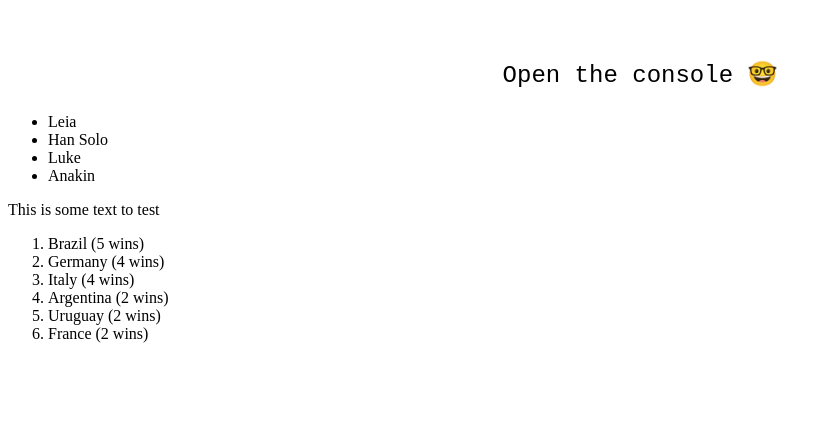
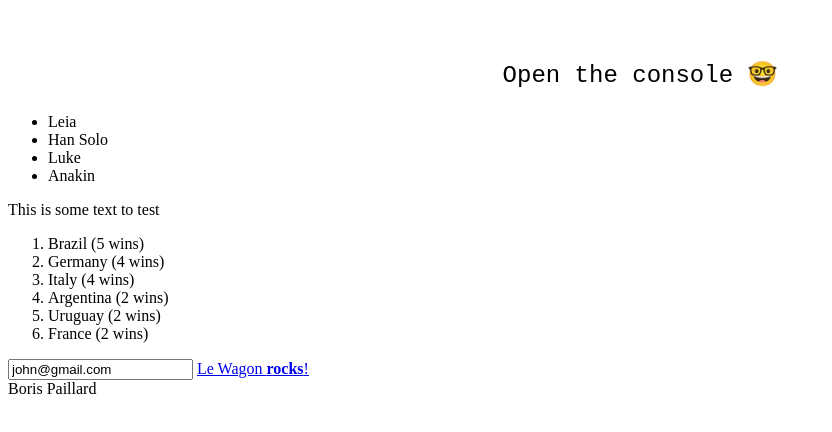
Before and after one commit to cbongard90/dom_and_event_992, a website built with webpack: page index.html in a window 1280 px wide. Shown: the part 260-692 px from the top of the page, without its empty margins (0-832 px from the left). Built offline with nearby package versions, Linux system fonts and the light colour scheme.

Commit message:
advance DOM

```diff
--- a/index.html
+++ b/index.html
@@ -24,6 +24,15 @@
       <li>Uruguay (2 wins)</li>
     </ol>
 
+    <!-- Some HTML -->
+    <input name="email" id="email" value="paul@gmail.com" />
+
+    <a href="https://www.lewagon.com" id="home">Le Wagon <em>rocks</em></a>
+
+    <div id="user" data-uid="2471555" data-github-nickname="Papillard">
+      Boris Paillard
+    </div>
+
     <script src="main.js"></script>
   </body>
 </html>
--- a/src/index.js
+++ b/src/index.js
@@ -25,3 +25,26 @@ winners.forEach((winner) => {
 });
 
 fifaWinners.insertAdjacentHTML("beforeend", "<li>France (2 wins)</li>");
+
+const emailInput = document.getElementById("email");
+// Read
+console.log(emailInput.value);
+
+// Write
+emailInput.value = "john@gmail.com";
+
+console.log(emailInput.value);
+
+
+const home = document.getElementById("home");
+console.log(home.innerText);
+console.log(home.innerHTML);
+console.log(home.attributes.href.value);
+
+home.innerHTML = "Le Wagon <strong>rocks</strong>!"; // Update HTML
+
+// dataset
+const boris = document.getElementById('user');
+console.log("Boris dataset",boris.dataset);
+console.log(boris.dataset.uid);
+console.log(boris.dataset.githubNickname);
```
